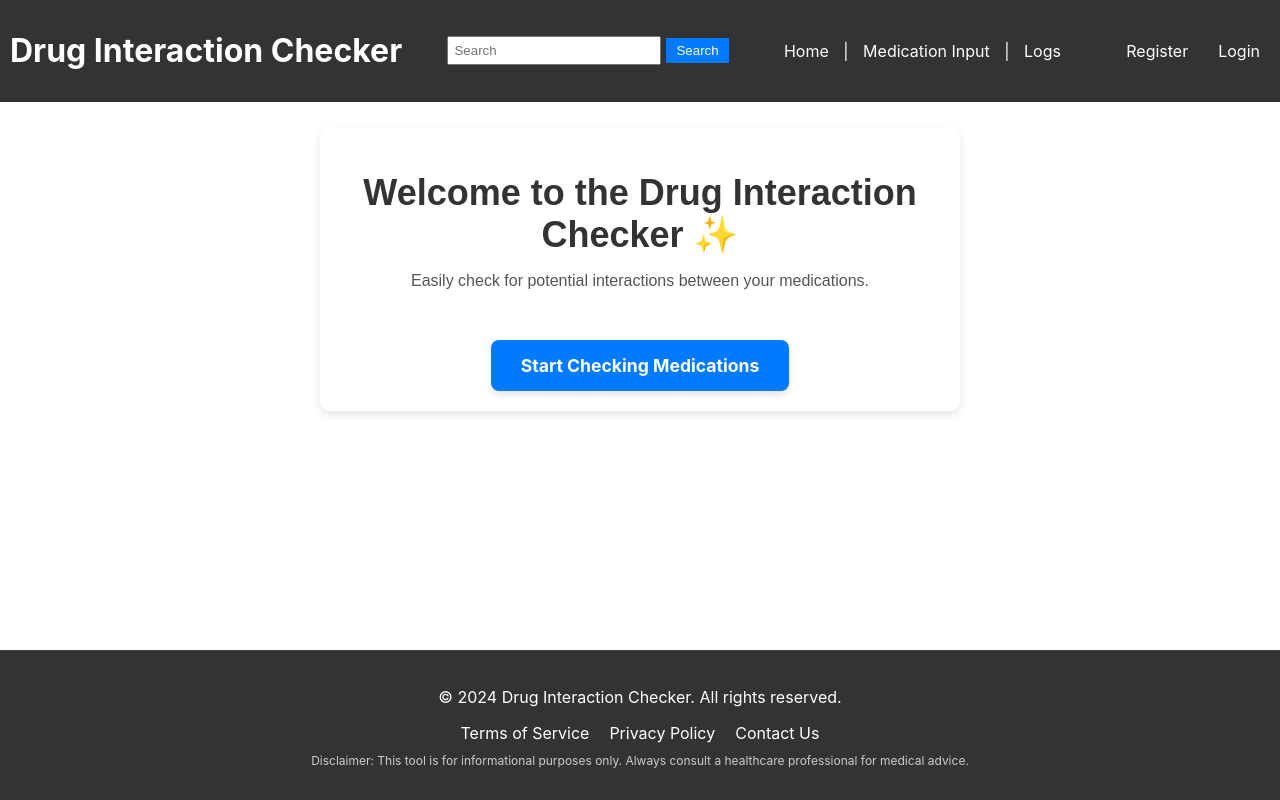
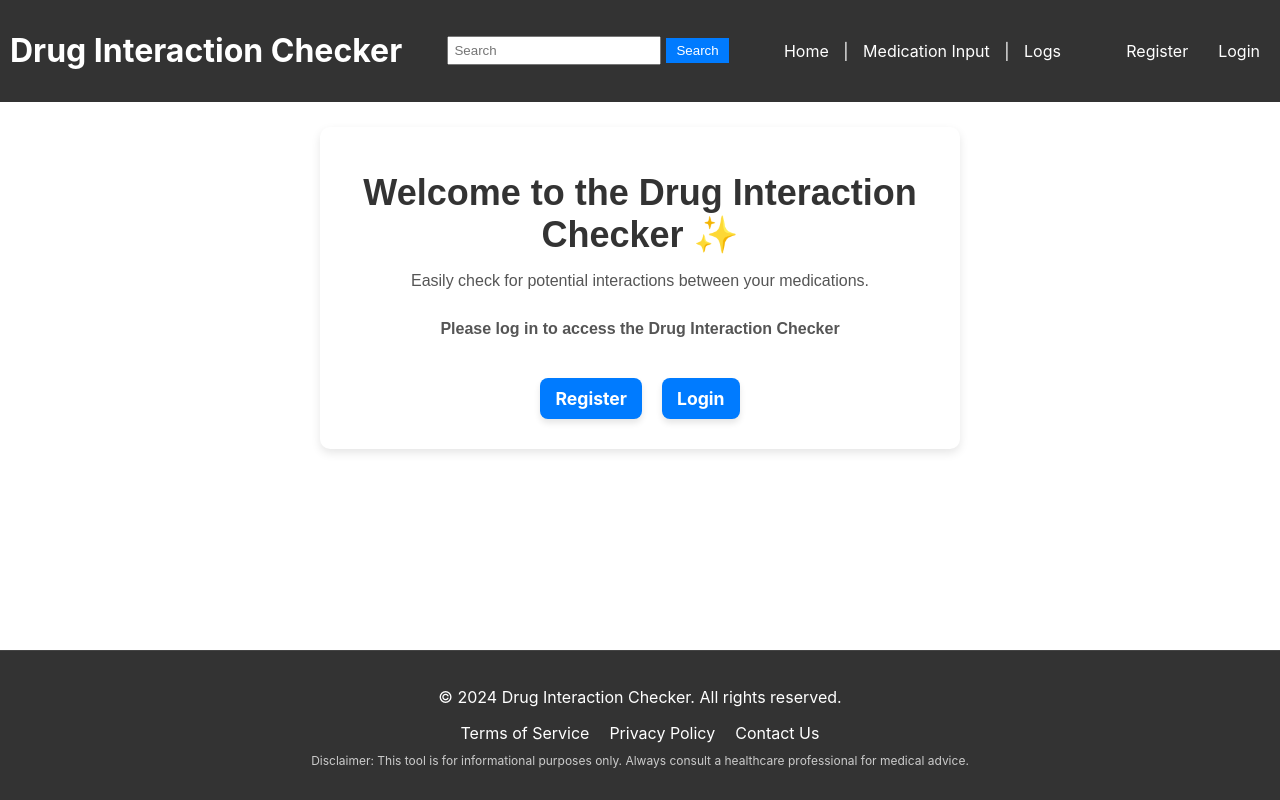
Before and after one commit to hend-isleem/drug_overdose, a React (Create React App) app in the folder frontend/: page / in a window 1280 px wide. Built offline with nearby package versions, Linux system fonts and the light colour scheme.

Commit message:
Offer auth if user not logged

```diff
--- a/frontend/src/components/Home.js
+++ b/frontend/src/components/Home.js
@@ -1,9 +1,19 @@
-// src/components/Home.js
-
-import React from 'react';
-import { Link } from 'react-router-dom'; // Import Link for routing
+import React, { useEffect, useState } from 'react';
+import { Link } from 'react-router-dom';
 
 const Home = () => {
+const [isLoggedIn, setIsLoggedIn] = useState(false);
+
+useEffect(() => {
+    // Check if user data exists in localStorage (indicating they're logged in)
+    const user = localStorage.getItem('user');
+    if (user) {
+    setIsLoggedIn(true);
+    } else {
+    setIsLoggedIn(false);
+    }
+}, []);
+
   return (
     <div style={homeContainerStyle}>
         <div style={contentContainerStyle}>
@@ -11,10 +21,19 @@ const Home = () => {
             <p style={subHeadingStyle}>
             Easily check for potential interactions between your medications.
             </p>
+            {isLoggedIn ? (
                 <Link to="/input-medication" style={buttonStyle}>
                     Start Checking Medications
                 </Link>
+            ) : (
+                <div>
+                    <h1 style={subHeadingStyle}>Please log in to access the Drug Interaction Checker</h1>
+                    <Link to="/register" style={authButtonStyle}>Register</Link>
+                    <Link to="/login" style={authButtonStyle}>Login</Link>
                 </div>
+            )}
+        </div>
+
     </div>
   );
 };
@@ -67,4 +86,22 @@ const buttonStyle = {
   marginTop: '20px',
 };
 
+const authButtonStyle = {
+    display: 'inline-block',
+    padding: '10px 15px',
+    maxWidth: '8%',
+    backgroundColor: 'rgb(0, 123, 255)',
+    color: 'white',
+    fontSize: '1.1rem',
+    fontWeight: 'bold',
+    textDecoration: 'none',
+    borderRadius: '8px',
+    boxShadow: '0px 4px 6px rgba(0, 0, 0, 0.1)',
+    transition: 'background-color 0.3s ease, transform 0.3s ease',
+    marginTop: '20px',
+    margin: '10px',
+    textAlign: 'center',
+    minWidth: 'fit-content'
+};
+
 export default Home;
```
Lines whose indentation alone changed are shown as unchanged.
